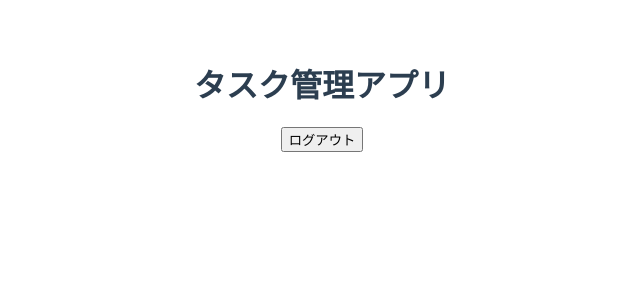
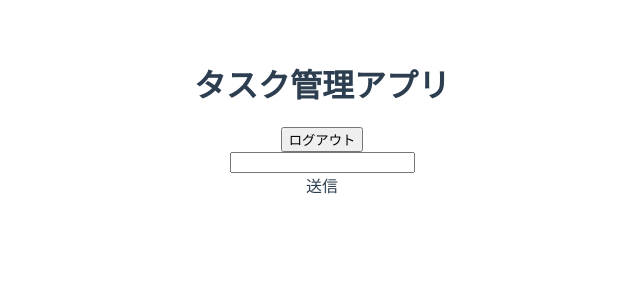
Before and after one commit to shobaseprg/go_to_shian6, a Vue app: page /task in a window 1280 px wide. Shown: the top 300 px of the page, without its empty margins (318-958 px from the left). Built offline with nearby package versions, Linux system fonts and the light colour scheme.

Commit message:
form_get

```diff
--- a/src/components/Task.vue
+++ b/src/components/Task.vue
@@ -1,17 +1,62 @@
 <template>
   <div id="task">
     <button type="button" @click="logout" id="logout">ログアウト</button>
+    <form>
+      <input type="text" v-model="message" id="message" />
+      <div @click="send">送信</div>
+    </form>
   </div>
 </template>
 
 <script>
 import firebase from "firebase"; // firebaseのインポート
 
+// const db = firebase.firestore();
+// db.settings({
+//   timestampsInSnapshots: true,
+// });
+// const collection = db.collection("messages");
+// const submitBtn = document.getElementById("submit-button");
+
+// collection.orderBy("created").onSnapshot((snapshot) => {
+//   /* messageCollectionに変化があった場合 */
+//   snapshot.docChanges().forEach((change) => {
+//     /* snapshot.docChanges()の返り値は、コレクション自体 */
+//     if (change.type === "added") {
+//       /* コレクションのデータ変化が追加出会った場合？ */
+//       chatMessages.push(change.doc.data());
+//     }
+//   });
+// });
+
+// submitBtn.addEventListener("click", (e) => {
+//   e.preventDefault();
+
+// const val = message.value.trim();
+// if (val === "") return;
+
+// message.value = "";
+// message.focus();
+
+// collection
+//   .add({
+//     message: val,
+// userName: loginUser.displayName,
+// created: firebase.firestore.FieldValue.serverTimestamp(),
+//     })
+//     .catch((error) => {
+//       console.log(error);
+//     });
+// });
+
+// message.focus();
+
 export default {
   name: "logout",
-  created() {
-    var user = firebase.auth().currentUser;
-    console.log(user);
+  data: function () {
+    return {
+      message: "",
+    };
   },
   methods: {
     logout: function () {
@@ -23,6 +68,9 @@ export default {
           location.href = "/";
         });
     },
+    send: function () {
+      console.log(this.message);
+    },
   },
 };
 </script>
```
